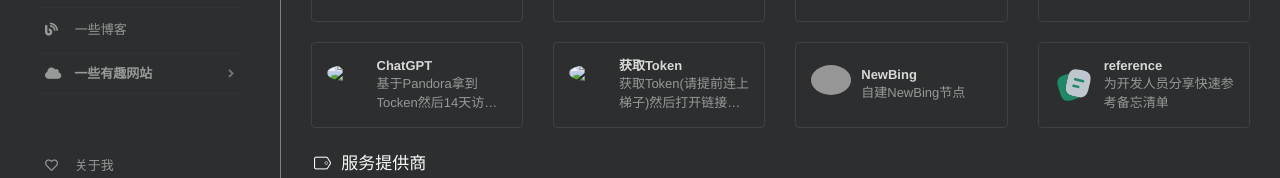
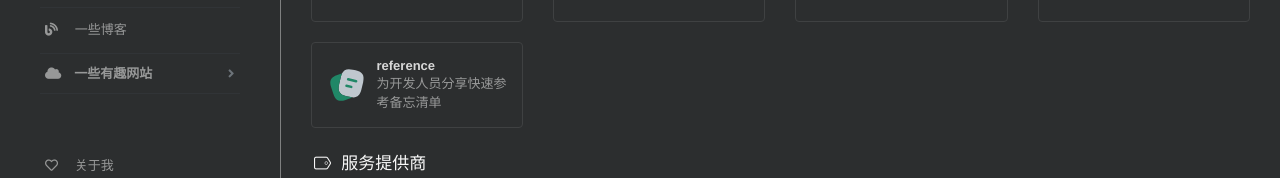
Before and after one commit to aboyzy/blogstack, a plain HTML site: page index.html in a window 1280 px wide. Shown: the part 326-504 px from the top of the page. Drawn offline with nearby package versions, Linux system fonts and the light colour scheme; grey boxes are pictures that could not be loaded.

Commit message:
📃 docs: Updated By Github Actions user zy

```diff
--- a/index.html
+++ b/index.html
@@ -429,54 +429,6 @@
   </div>
 
   <div class="col-sm-3">
-    <div class="xe-widget xe-conversations box2 label-info" onclick="window.open('http://openai.aboyzy.top/', '_blank')" data-toggle="tooltip" data-placement="bottom" title="" data-original-title="http://openai.aboyzy.top/">
-      <div class="xe-comment-entry">
-        <a class="xe-user-img">
-          <img data-src="https://openai.com/favicon.ico" class="lozad img-circle" width="40">
-        </a>
-        <div class="xe-comment">
-          <a href="#" class="xe-user-name overflowClip_1">
-            <strong>ChatGPT</strong>
-          </a>
-          <p class="overflowClip_2">基于Pandora拿到Tocken然后14天访问不需要梯子</p>
-        </div>
-      </div>
-    </div>
-  </div>
-
-  <div class="col-sm-3">
-    <div class="xe-widget xe-conversations box2 label-info" onclick="window.open('http://chat.openai.com/api/auth/session', '_blank')" data-toggle="tooltip" data-placement="bottom" title="" data-original-title="http://chat.openai.com/api/auth/session">
-      <div class="xe-comment-entry">
-        <a class="xe-user-img">
-          <img data-src="https://openai.com/favicon.ico" class="lozad img-circle" width="40">
-        </a>
-        <div class="xe-comment">
-          <a href="#" class="xe-user-name overflowClip_1">
-            <strong>获取Token</strong>
-          </a>
-          <p class="overflowClip_2">获取Token(请提前连上梯子)然后打开链接找到accessToken内容复制</p>
-        </div>
-      </div>
-    </div>
-  </div>
-
-  <div class="col-sm-3">
-    <div class="xe-widget xe-conversations box2 label-info" onclick="window.open('https://bing.aboyzy.top', '_blank')" data-toggle="tooltip" data-placement="bottom" title="" data-original-title="https://bing.aboyzy.top">
-      <div class="xe-comment-entry">
-        <a class="xe-user-img">
-          <img data-src="https://cdn.staticaly.com/gh/aboyzy/pic_tuchuang@main/img/logo.73khr655ckk0.svg" class="lozad img-circle" width="40">
-        </a>
-        <div class="xe-comment">
-          <a href="#" class="xe-user-name overflowClip_1">
-            <strong>NewBing</strong>
-          </a>
-          <p class="overflowClip_2">自建NewBing节点</p>
-        </div>
-      </div>
-    </div>
-  </div>
-
-  <div class="col-sm-3">
     <div class="xe-widget xe-conversations box2 label-info" onclick="window.open('https://find.aboyzy.top', '_blank')" data-toggle="tooltip" data-placement="bottom" title="" data-original-title="https://find.aboyzy.top">
       <div class="xe-comment-entry">
         <a class="xe-user-img">
@@ -2132,7 +2084,7 @@
 
       &copy; 2023
       <a target="_blank" rel="noopener" href="https://github.com/aboyzy"><strong>zy</strong>&emsp;</a>
-      <img alt="guohui" src="https://jsd.cdn.zzko.cn/gh/aboyzy/pic_tuchuang/img/202307211441865.webp" height="16" width="20" ><a target="_blank" href="https://beian.miit.gov.cn" title="豫ICP备2023016580号-1" style="text-decoration:none;" >豫ICP备2023016580号-1 &emsp;</a> <img alt="gongan" src="https://cdn.staticaly.com/gh/aboyzy/pic_tuchuang@main/img/gongan.6dz5yhslbi40.webp" height="16" width="20" > <a target="_blank" href="https://www.beian.gov.cn/portal/registerSystemInfo?recordcode=41132902001166" title="豫公网安备 41132902001166号" style="text-decoration:none;"> 豫公网安备 41132902001166号 </a>
+      by <a target="_blank" rel="noopener" href="https://github.com/WebStackPage/WebStackPage.github.io"> Webstack</a>
     </p>
 
     <div class="go-up">
```
Also changed, not shown: 2023/12/28/hello-world/index.html (renamed from 2023/08/10/hello-world/index.html, +2 -2 lines), archives/2023/12/index.html (renamed from archives/2023/08/index.html, +2 -2 lines), archives/2023/index.html (+1 -1 lines), archives/index.html (+1 -1 lines).
